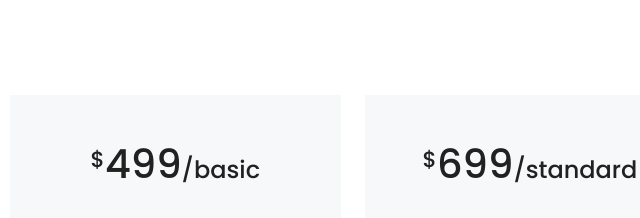
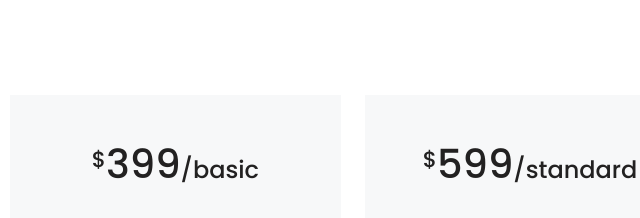
Before and after one commit to elmehditouilc/New-zealand, a plain HTML site: page index.html in a window 1280 px wide. Shown: the part 1740-1958 px from the top of the page, 110-750 px from the left. Drawn offline with nearby package versions, Linux system fonts and the light colour scheme.

Commit message:
Update index.html

```diff
--- a/index.html
+++ b/index.html
@@ -187,7 +187,7 @@
         <div class="content pt-4 pt-lg-0">
           <ul>
             <div class="" data-aos="fade-up">
-              <h2 style="text-align: center; font-size: 24px; color: #222121;  font-family: Poppins, sans-serif; padding: 25px; "><g style="font-size: 40px;"><sup style="font-size: 22px;">$</sup>499</g>/basic</h2>
+              <h2 style="text-align: center; font-size: 24px; color: #222121;  font-family: Poppins, sans-serif; padding: 25px; "><g style="font-size: 40px;"><sup style="font-size: 22px;">$</sup>399</g>/basic</h2>
 
             </div>
             <li><i class="bi bi-check-square-fill"></i> <g style=" color: black;  font-family: Poppins, sans-serif; font-size: large; ">Responsive website</g></li>
@@ -209,7 +209,7 @@
 
             <div class="" data-aos="fade-up">
 
-              <h2 style="text-align: center; font-size: 24px; color: #222121;  font-family: Poppins, sans-serif; padding: 25px; "><g style="font-size: 40px;"><sup style="font-size: 22px;">$</sup>699</g>/standard</h2>
+              <h2 style="text-align: center; font-size: 24px; color: #222121;  font-family: Poppins, sans-serif; padding: 25px; "><g style="font-size: 40px;"><sup style="font-size: 22px;">$</sup>599</g>/standard</h2>
             </div>
             <li><i class="bi bi-check-square-fill"></i> <g style=" color: black;  font-family: Poppins, sans-serif; font-size: large; ">Responsive website</g></li>
             <li><i class="bi bi-check-square-fill"></i> <g style=" color: black;  font-family: Poppins, sans-serif; font-size: large; ">15 pages</g></li>
```
